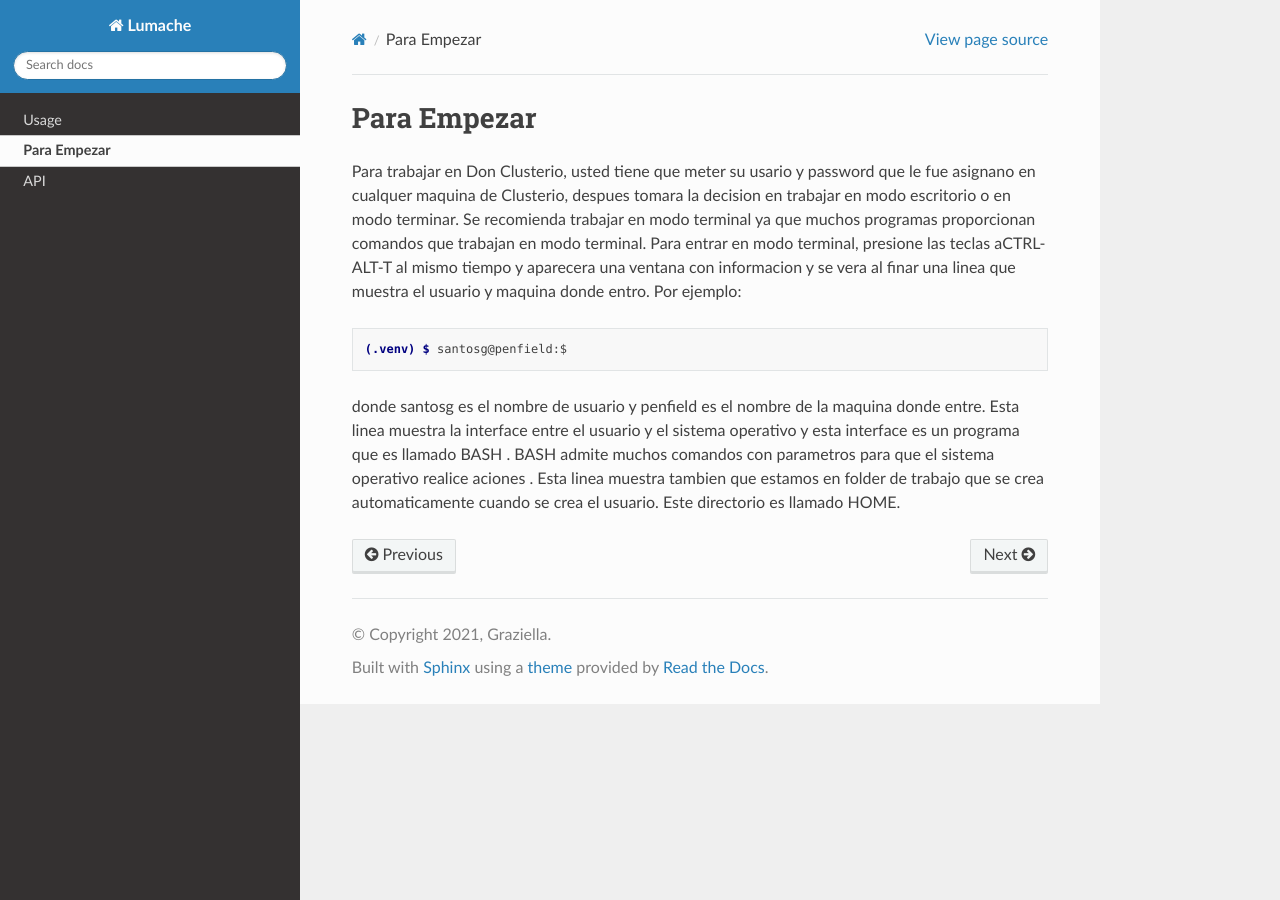
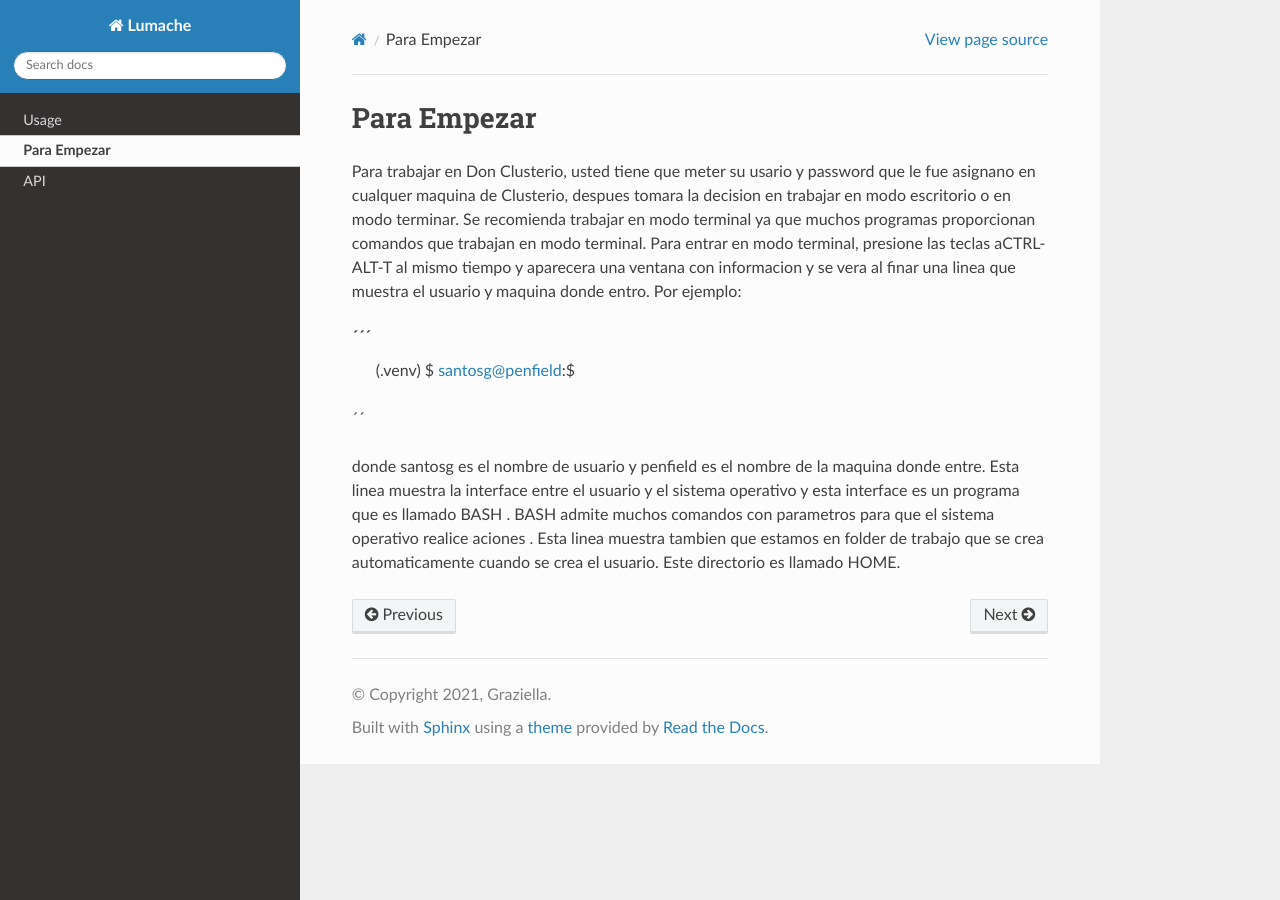
Before and after one commit to matecom57/donclusterio, a Sphinx documentation site: the page built from docs/source/para_empezar.rst, in a window 1280 px wide. Built offline with Sphinx 7.4.7 and the Read the Docs theme 3.1.0, drawn with Linux system fonts in a browser that asks for light colours.

Commit message:
Update para_empezar.rst

```diff
--- a/docs/source/para_empezar.rst
+++ b/docs/source/para_empezar.rst
@@ -3,8 +3,8 @@ Para Empezar
 
 Para trabajar en Don Clusterio, usted tiene que meter su usario y password que le fue asignano en cualquer maquina de Clusterio, despues tomara la decision en trabajar en modo escritorio o en modo terminar. Se recomienda trabajar en modo terminal ya que muchos programas proporcionan comandos que trabajan en modo terminal. Para entrar   en modo terminal, presione las teclas aCTRL-ALT-T al mismo tiempo y aparecera una ventana con informacion y se vera al finar una linea que muestra el usuario y maquina donde entro. Por ejemplo:
 
-.. code-block:: console
-
+´´´
    (.venv) $ santosg@penfield:$
+´´
 
 donde santosg es el nombre de usuario y penfield es el nombre de la maquina donde entre. Esta linea muestra la interface entre el usuario y el sistema operativo y esta interface es un programa que es llamado BASH . BASH admite muchos comandos con parametros para que el sistema operativo realice aciones . Esta linea muestra tambien que estamos en folder de trabajo que se crea automaticamente cuando se crea el usuario. Este directorio es llamado HOME.
```
